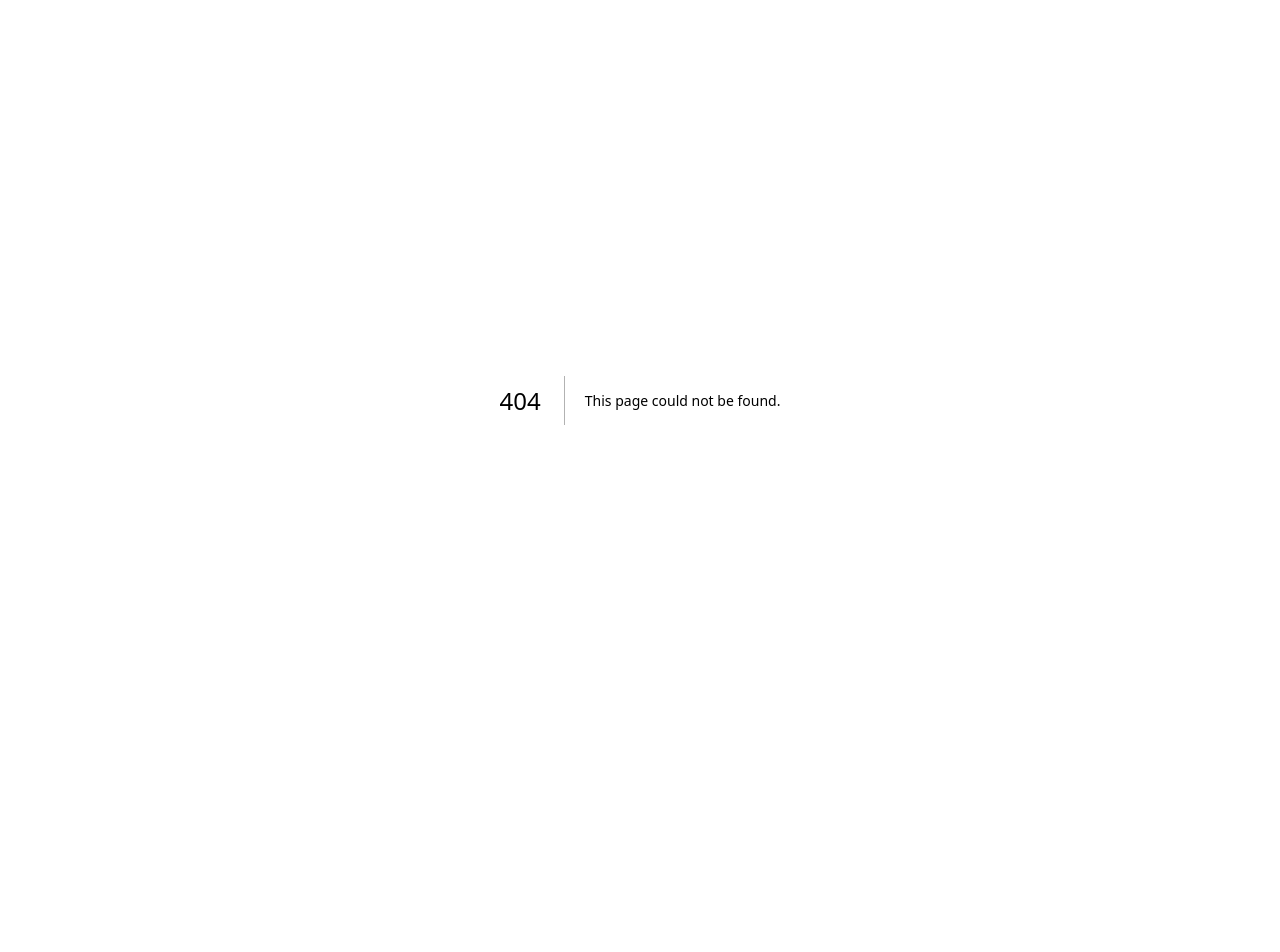
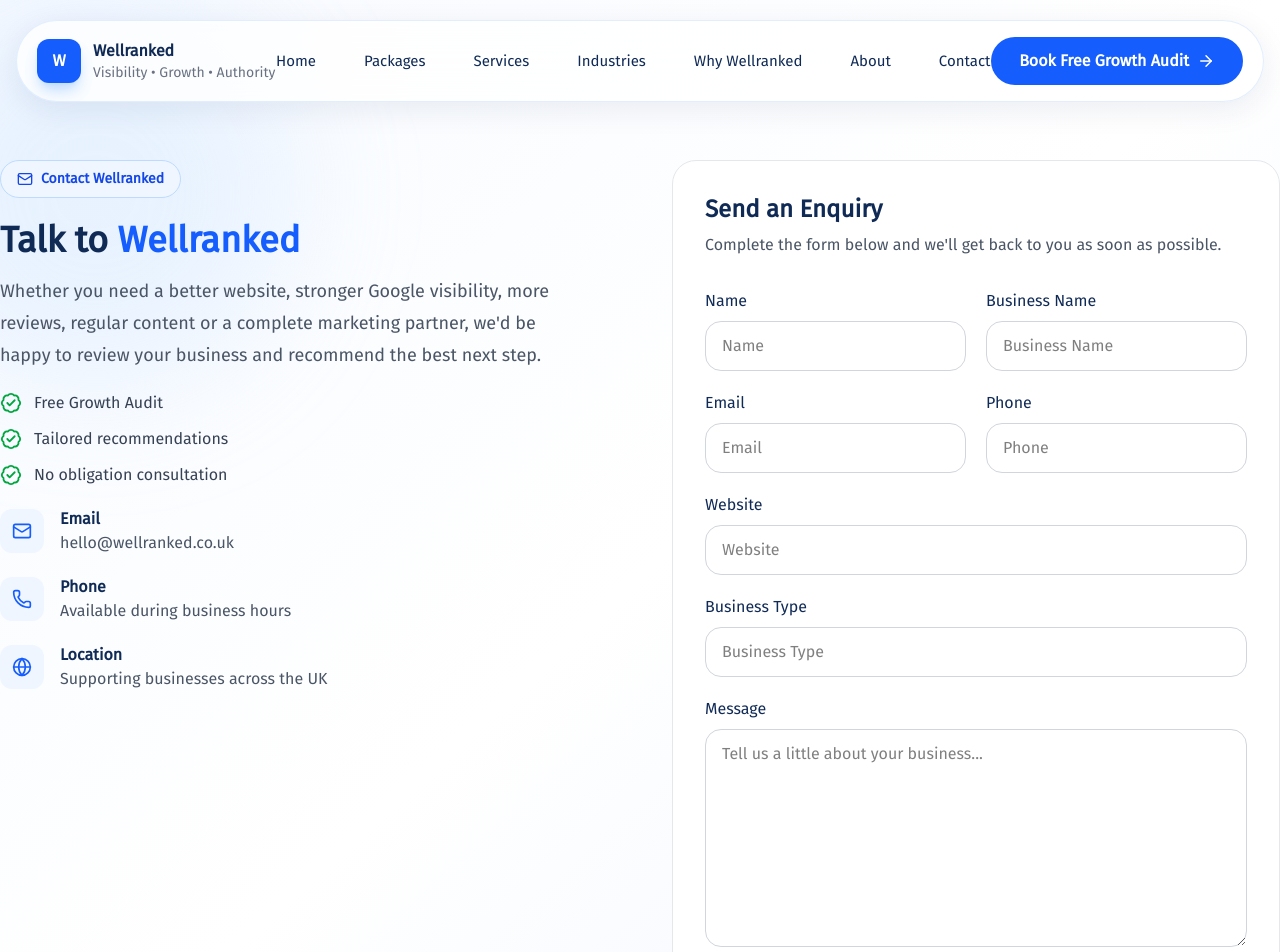
Before and after one commit to alimuhammeddev/wellranked, a Next.js app: page /contact in a window 1280 px wide. Before the commit this address had no page. Shown: the top 952 px of the page. Before the commit the page ends 800 px from the top, so only its background shows below. Built offline with nearby package versions, Linux system fonts and the light colour scheme.

Commit message:
worked on contact section

```diff
--- a/app/about/component/FAQ.tsx
+++ b/app/about/component/FAQ.tsx
@@ -119,7 +119,7 @@ export default function FAQSection() {
                   }
                   className="flex w-full items-center justify-between p-6 text-left"
                 >
-                  <h3 className="pr-4 md:text-lg font-semibold text-[#102A56]">
+                  <h3 className="pr-4 md:text-lg font-medium text-[#102A56]">
                     {faq.question}
                   </h3>
 
--- a/app/components/Footer.tsx
+++ b/app/components/Footer.tsx
@@ -3,7 +3,13 @@ import { FaInstagram, FaLinkedin } from "react-icons/fa";
 import { FaXTwitter } from "react-icons/fa6";
 import { Mail, MapPin } from "lucide-react";
 
-const links = ["Home", "Services", "Packages", "About", "Contact"];
+const links = [
+  { label: "Home", href: "/" },
+  { label: "Services", href: "/services-section" },
+  { label: "How It Works", href: "/how-it-works" },
+  { label: "About", href: "/about" },
+  { label: "Contact", href: "/contact" },
+];
 
 export default function Footer() {
   return (
@@ -33,11 +39,11 @@ export default function Footer() {
           <nav className="flex flex-wrap items-center justify-center md:gap-8 gap-5">
             {links.map((link) => (
               <Link
-                key={link}
-                href={`/#${link.toLowerCase()}`}
+                key={link.href}
+                href={link.href}
                 className="text-gray-600 transition hover:text-blue-600"
               >
-                {link}
+                {link.label}
               </Link>
             ))}
           </nav>
--- /dev/null
+++ b/app/contact/component/ContactHero.tsx
@@ -0,0 +1,184 @@
+"use client";
+
+import {
+  ArrowRight,
+  BadgeCheck,
+  Mail,
+  Phone,
+  Globe,
+} from "lucide-react";
+
+export default function ContactHero() {
+  return (
+    <section className="relative overflow-hidden bg-linear-to-br from-[#F7FAFF] via-white to-[#EEF4FF]">
+      {/* Background Blur */}
+      <div className="absolute -left-24 top-0 h-96 w-96 rounded-full bg-blue-200/30 blur-3xl" />
+      <div className="absolute -right-24 bottom-0 h-96 w-96 rounded-full bg-indigo-200/30 blur-3xl" />
+
+      <div className="relative mx-auto grid max-w-7xl gap-16 px-5 pb-24 pt-40 lg:grid-cols-2 lg:px-0">
+        {/* Left */}
+
+        <div>
+          <span className="inline-flex items-center gap-2 rounded-full border border-blue-200 bg-blue-50 px-4 py-2 text-sm font-semibold text-blue-700">
+            <Mail size={16} />
+            Contact Wellranked
+          </span>
+
+          <h1 className="mt-5 text-2xl font-extrabold leading-tight text-[#102A56] lg:text-4xl md:text-3xl">
+            Talk to {" "}
+            <span className="text-blue-600">
+              Wellranked
+            </span>
+          </h1>
+
+          <p className="mt-3 max-w-xl md:text-lg leading-8 text-gray-600">
+            Whether you need a better website, stronger Google visibility,
+            more reviews, regular content or a complete marketing partner,
+            we'd be happy to review your business and recommend the best next step.
+          </p>
+
+          <div className="mt-5 space-y-3">
+            {[
+              "Free Growth Audit",
+              "Tailored recommendations",
+              "No obligation consultation",
+            ].map((item) => (
+              <div
+                key={item}
+                className="flex items-center gap-3"
+              >
+                <BadgeCheck
+                  className="text-green-600"
+                  size={22}
+                />
+
+                <span className="text-gray-700">
+                  {item}
+                </span>
+              </div>
+            ))}
+          </div>
+
+          <div className="mt-5 space-y-5">
+            <div className="flex items-center gap-4">
+              <div className="rounded-xl bg-blue-50 p-3">
+                <Mail className="text-blue-600" size={20} />
+              </div>
+
+              <div>
+                <p className="font-semibold text-[#102A56]">
+                  Email
+                </p>
+
+                <p className="text-gray-600">
+                  hello@wellranked.co.uk
+                </p>
+              </div>
+            </div>
+
+            <div className="flex items-center gap-4">
+              <div className="rounded-xl bg-blue-50 p-3">
+                <Phone className="text-blue-600" size={20} />
+              </div>
+
+              <div>
+                <p className="font-semibold text-[#102A56]">
+                  Phone
+                </p>
+
+                <p className="text-gray-600">
+                  Available during business hours
+                </p>
+              </div>
+            </div>
+
+            <div className="flex items-center gap-4">
+              <div className="rounded-xl bg-blue-50 p-3">
+                <Globe className="text-blue-600" size={20} />
+              </div>
+
+              <div>
+                <p className="font-semibold text-[#102A56]">
+                  Location
+                </p>
+
+                <p className="text-gray-600">
+                  Supporting businesses across the UK
+                </p>
+              </div>
+            </div>
+          </div>
+        </div>
+
+        {/* Right */}
+
+        <div className="rounded-3xl border border-gray-200 bg-white p-5 md:p-8">
+          <h2 className="md:text-2xl text-xl font-bold text-[#102A56]">
+            Send an Enquiry
+          </h2>
+
+          <p className="mt-2 text-gray-600">
+            Complete the form below and we'll get back to you as soon as possible.
+          </p>
+
+          <form className="mt-8 space-y-5">
+            <div className="grid gap-5 md:grid-cols-2">
+              <Input label="Name" />
+              <Input label="Business Name" />
+            </div>
+
+            <div className="grid gap-5 md:grid-cols-2">
+              <Input label="Email" type="email" />
+              <Input label="Phone" />
+            </div>
+
+            <Input label="Website" />
+
+            <Input label="Business Type" />
+
+            <div>
+              <label className="mb-2 block font-medium text-[#102A56]">
+                Message
+              </label>
+
+              <textarea
+                rows={8}
+                className="w-full rounded-2xl border border-gray-300 px-4 py-3 outline-none transition focus:border-blue-600"
+                placeholder="Tell us a little about your business..."
+              />
+            </div>
+
+            <button
+              className="flex w-full items-center justify-center gap-2 rounded-full bg-blue-600 py-4 font-semibold text-white transition hover:bg-blue-700"
+            >
+              Send Enquiry
+              <ArrowRight size={18} />
+            </button>
+          </form>
+        </div>
+      </div>
+    </section>
+  );
+}
+
+function Input({
+  label,
+  type = "text",
+}: {
+  label: string;
+  type?: string;
+}) {
+  return (
+    <div>
+      <label className="mb-2 block font-medium text-[#102A56]">
+        {label}
+      </label>
+
+      <input
+        type={type}
+        placeholder={label}
+        className="w-full rounded-2xl border border-gray-300 px-4 py-3 outline-none transition focus:border-blue-600"
+      />
+    </div>
+  );
+};
--- /dev/null
+++ b/app/contact/page.tsx
@@ -0,0 +1,19 @@
+import Footer from "../components/Footer";
+import Navbar from "../components/Navbar";
+import ContactHero from "./component/ContactHero";
+
+export default function ContactUs() {
+  return (
+    <section>
+      <div>
+        <Navbar />
+      </div>
+      <div>
+        <ContactHero />
+      </div>
+      <div>
+        <Footer />
+      </div>
+    </section>
+  );
+}
```
